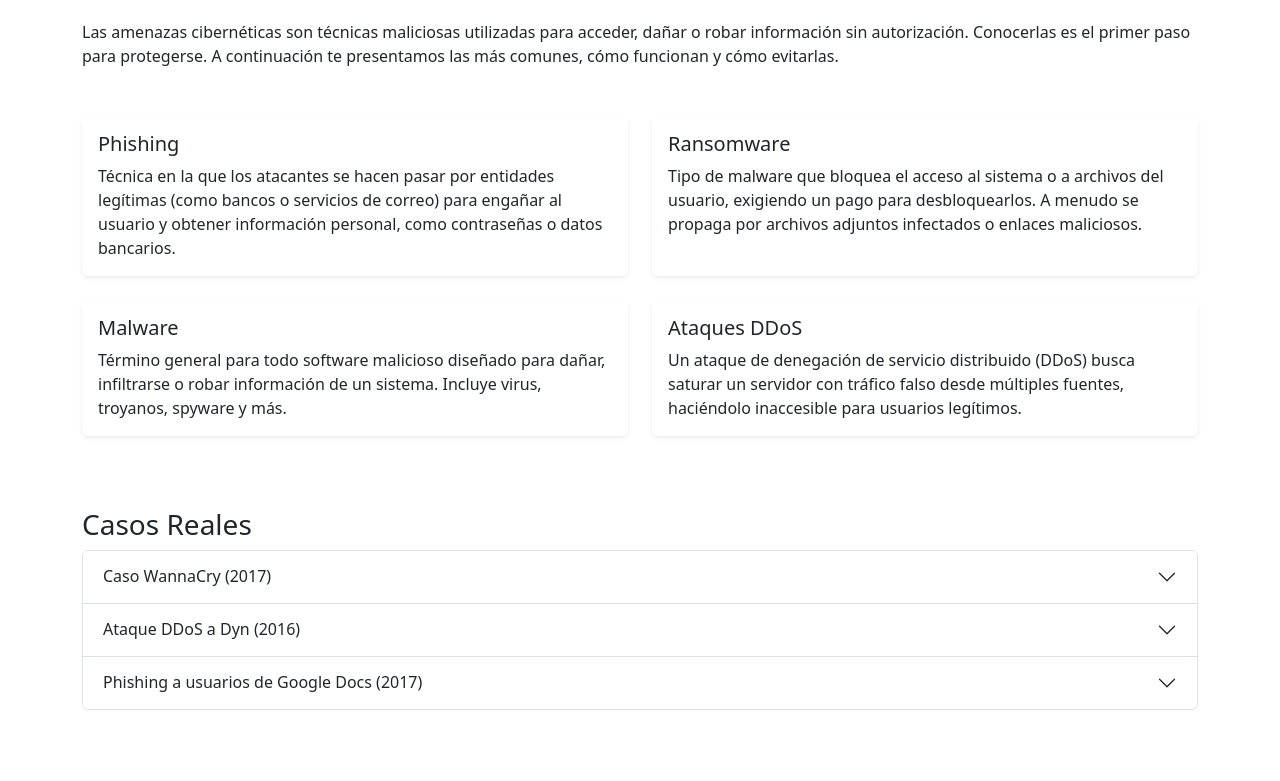
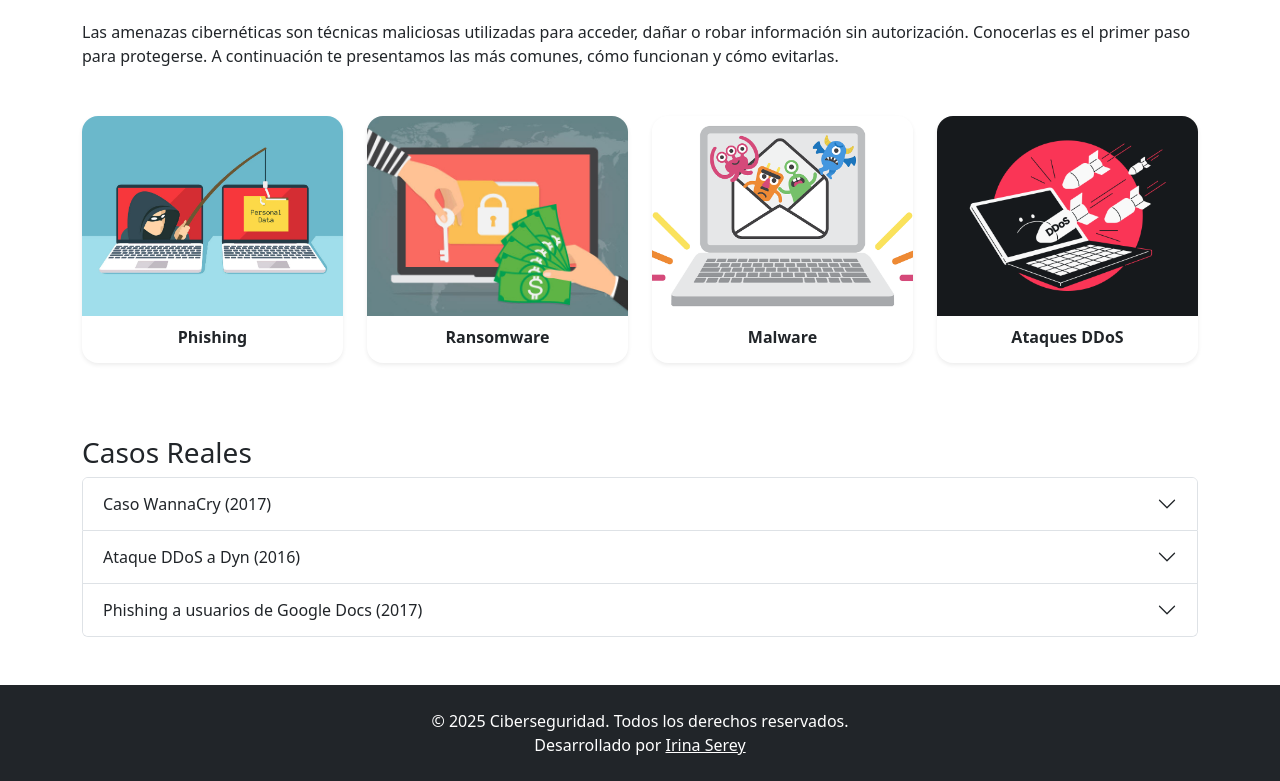
Before and after one commit to kserey/skillnest-m2-final, a plain HTML site: page assets/pages/threats.html in a window 1280 px wide. Shown: the part 146-927 px from the top of the page. Before the commit the page ends 904 px from the top, so only its background shows below. Drawn offline with nearby package versions, Linux system fonts and the light colour scheme.

Commit message:
Add footer component, enhance threats page with cards and modal, and update index layout

```diff
--- /dev/null
+++ b/assets/components/footer.html
@@ -0,0 +1,9 @@
+<footer class="bg-dark text-white text-center py-4">
+    <div class="container">
+        <p class="mb-0">© 2025 Ciberseguridad. Todos los derechos reservados.</p>
+        <p class="mb-0">
+            Desarrollado por
+            <a href="https://www.linkedin.com/in/irina-serey/" target="_blank" class="text-white">Irina Serey</a>
+        </p>
+    </div>
+</footer>
--- a/assets/css/style.css
+++ b/assets/css/style.css
@@ -5,6 +5,8 @@ body {
 main p {
   line-height: 1.6;
 }
+
+/* INDEX PAGE */
 
 .col-lg-4 {
   overflow: visible;
@@ -30,3 +32,44 @@ main p {
   background-color: #0d6efd;
   color: white;
 }
+
+/* THREATS PAGE*/
+
+.card-img-top {
+  height: 200px;
+  object-fit: cover;
+  border-top-left-radius: 1rem;
+  border-top-right-radius: 1rem;
+}
+
+.card-body {
+  cursor: pointer;
+}
+
+.card-img-top.small-img {
+  height: 120px;
+  object-fit: cover;
+  border-top-left-radius: 1rem;
+  border-top-right-radius: 1rem;
+}
+
+.card-body {
+  padding: 0.5rem;
+}
+
+.card-title {
+  font-size: 1rem;
+  font-weight: 600;
+  margin-top: 0.25rem;
+}
+
+.threat-card {
+  cursor: pointer;
+  transition: transform 0.3s ease, box-shadow 0.3s ease;
+  border-radius: 1rem;
+}
+
+.threat-card:hover {
+  transform: translateY(-4px) scale(1.02);
+  box-shadow: 0 8px 18px rgba(0, 0, 0, 0.15);
+}
--- /dev/null
+++ b/assets/js/footer.js
@@ -0,0 +1,7 @@
+$(document).ready(function () {
+  // GET FOOTER PATH
+  const isInsidePages = window.location.pathname.includes('/pages/');
+  const footerPath = isInsidePages ? '../components/footer.html' : 'assets/components/footer.html';
+
+  $('#footer-placeholder').load(footerPath);
+});
--- a/assets/js/threats.js
+++ b/assets/js/threats.js
@@ -1,55 +1,72 @@
 $(document).ready(function () {
-  // Amenazas comunes
+  // THREATS DATA
   const threats = [
     {
       title: 'Phishing',
-      desc: 'Técnica en la que los atacantes se hacen pasar por entidades legítimas (como bancos o servicios de correo) para engañar al usuario y obtener información personal, como contraseñas o datos bancarios.'
+      desc: 'Técnica en la que los atacantes se hacen pasar por entidades legítimas (como bancos o servicios de correo) para engañar al usuario y obtener información personal.',
+      img: '../img/phishing.webp'
     },
     {
       title: 'Ransomware',
-      desc: 'Tipo de malware que bloquea el acceso al sistema o a archivos del usuario, exigiendo un pago para desbloquearlos. A menudo se propaga por archivos adjuntos infectados o enlaces maliciosos.'
+      desc: 'Malware que bloquea el acceso al sistema o archivos del usuario, exigiendo un pago para desbloquearlos.',
+      img: '../img/ransomware.jpg'
     },
     {
       title: 'Malware',
-      desc: 'Término general para todo software malicioso diseñado para dañar, infiltrarse o robar información de un sistema. Incluye virus, troyanos, spyware y más.'
+      desc: 'Software malicioso diseñado para dañar, infiltrarse o robar información de un sistema.',
+      img: '../img/malware.png'
     },
     {
       title: 'Ataques DDoS',
-      desc: 'Un ataque de denegación de servicio distribuido (DDoS) busca saturar un servidor con tráfico falso desde múltiples fuentes, haciéndolo inaccesible para usuarios legítimos.'
+      desc: 'Un ataque DDoS busca saturar un servidor con tráfico falso desde múltiples fuentes, haciéndolo inaccesible.',
+      img: '../img/ddos.png'
     }
   ];
 
-  // Insertar tarjetas de amenazas
-  threats.forEach((threat) => {
+  // INIT THREATS CARDS
+  threats.forEach((threat, index) => {
     $('#threats-container').append(`
-      <div class="col-md-6 mb-4">
-        <div class="card h-100 shadow-sm border-0">
-          <div class="card-body">
+      <div class="col-lg-3 col-md-6 col-12 mb-4">
+        <div class="card h-100 shadow-sm border-0 threat-card"
+             data-title="${threat.title}"
+             data-desc="${threat.desc}"
+             data-bs-toggle="modal"
+             data-bs-target="#threatModal">
+          <img src="${threat.img}" class="card-img-top" alt="${threat.title}">
+          <div class="card-body text-center">
             <h5 class="card-title">${threat.title}</h5>
-            <p class="card-text">${threat.desc}</p>
           </div>
         </div>
       </div>
     `);
   });
 
-  // Casos reales
+  // MODAL EVENT
+  $('#threats-container').on('click', '.threat-card', function () {
+    const title = $(this).data('title');
+    const desc = $(this).data('desc');
+
+    $('#threatModalLabel').text(title);
+    $('#threatModalBody').text(desc);
+  });
+
+  // REAL CASES DATA
   const cases = [
     {
       title: 'Caso WannaCry (2017)',
-      content: 'WannaCry fue un ransomware que afectó a más de 200,000 equipos en 150 países, incluyendo hospitales, empresas y gobiernos. Bloqueaba el acceso a archivos hasta recibir un pago en Bitcoin.'
+      content: 'WannaCry afectó a más de 200,000 equipos en 150 países, bloqueando el acceso a archivos hasta recibir un pago en Bitcoin.'
     },
     {
       title: 'Ataque DDoS a Dyn (2016)',
-      content: 'Un masivo ataque DDoS contra el proveedor DNS Dyn colapsó servicios como Twitter, Netflix, Spotify y Reddit durante horas. Fue realizado mediante una red de dispositivos IoT infectados.'
+      content: 'Este ataque colapsó servicios como Twitter, Netflix, Spotify y Reddit durante horas.'
     },
     {
       title: 'Phishing a usuarios de Google Docs (2017)',
-      content: 'Un correo falso simulando ser una invitación de Google Docs redirigía a los usuarios a una app maliciosa que obtenía acceso a su cuenta de Google.'
+      content: 'Un correo falso redirigía a los usuarios a una app maliciosa que accedía a su cuenta de Google.'
     }
   ];
 
-  // Insertar acordeón de casos
+  // INIT REAL CASES ACCORDION
   cases.forEach((c, index) => {
     $('#casesAccordion').append(`
       <div class="accordion-item">
--- a/assets/pages/threats.html
+++ b/assets/pages/threats.html
@@ -4,12 +4,18 @@
   <meta charset="UTF-8" />
   <meta name="viewport" content="width=device-width, initial-scale=1" />
   <title>Amenazas | Ciberseguridad</title>
+
+  <!-- BOOTSTRAP -->
   <link rel="stylesheet" href="https://cdn.jsdelivr.net/npm/bootstrap@5.3.0/dist/css/bootstrap.min.css">
-  <link rel="stylesheet" href="css/styles.css" />
+
+  <!-- CSS -->
+  <link rel="stylesheet" href="../css/style.css" />
 </head>
+
 <body>
-  <!-- Navbar -->
-    <div id="navbar-placeholder"></div>
+  <!-- NAVBAR -->
+    <div id="navbar-placeholder">
+    </div>
 
     <div class="container my-5">
       <h2 class="mb-4">Amenazas Comunes</h2>
@@ -17,17 +23,45 @@
         Las amenazas cibernéticas son técnicas maliciosas utilizadas para acceder, dañar o robar información sin autorización. Conocerlas es el primer paso para protegerse. A continuación te presentamos las más comunes, cómo funcionan y cómo evitarlas.
       </p>
 
-        <div id="threats-container" class="row"></div>
+      <!-- THREATS CARDS -->
+      <div id="threats-container" class="row">
+      </div>
 
       <h3 class="mt-5">Casos Reales</h3>
+
+      <!-- REAL CASES ACCORDION -->
       <div class="accordion" id="casesAccordion">
-        <!-- se llena por JS -->
+      </div>
+
+    </div>
+
+    <!-- THEATS MODAL -->
+    <div class="modal fade" id="threatModal" tabindex="-1" aria-labelledby="threatModalLabel" aria-hidden="true">
+      <div class="modal-dialog">
+        <div class="modal-content rounded-4 shadow">
+          <div class="modal-header">
+            <h5 class="modal-title" id="threatModalLabel">Título</h5>
+            <button type="button" class="btn-close" data-bs-dismiss="modal" aria-label="Cerrar"></button>
+          </div>
+          <div class="modal-body" id="threatModalBody">
+          </div>
+        </div>
       </div>
     </div>
 
+    <!-- FOOTER -->
+    <div id="footer-placeholder"></div>
+
+
+    <!-- JQUERY -->
     <script src="https://code.jquery.com/jquery-3.7.0.min.js"></script>
+    <!-- BOOTSTRAP -->
     <script src="https://cdn.jsdelivr.net/npm/bootstrap@5.3.0/dist/js/bootstrap.bundle.min.js"></script>
+
+    <!-- JS -->
     <script src="../js/navbar.js"></script>
     <script src="../js/threats.js"></script>
+    <script src="../js/footer.js"></script>
+
 </body>
 </html>
```
Also changed, not shown: index.html (+8 -7 lines), assets/img/ddos.png (added), assets/img/malware.png (added), assets/img/phishing.webp (added), assets/img/ransomware.jpg (added). Lines whose indentation alone changed are shown as unchanged.
